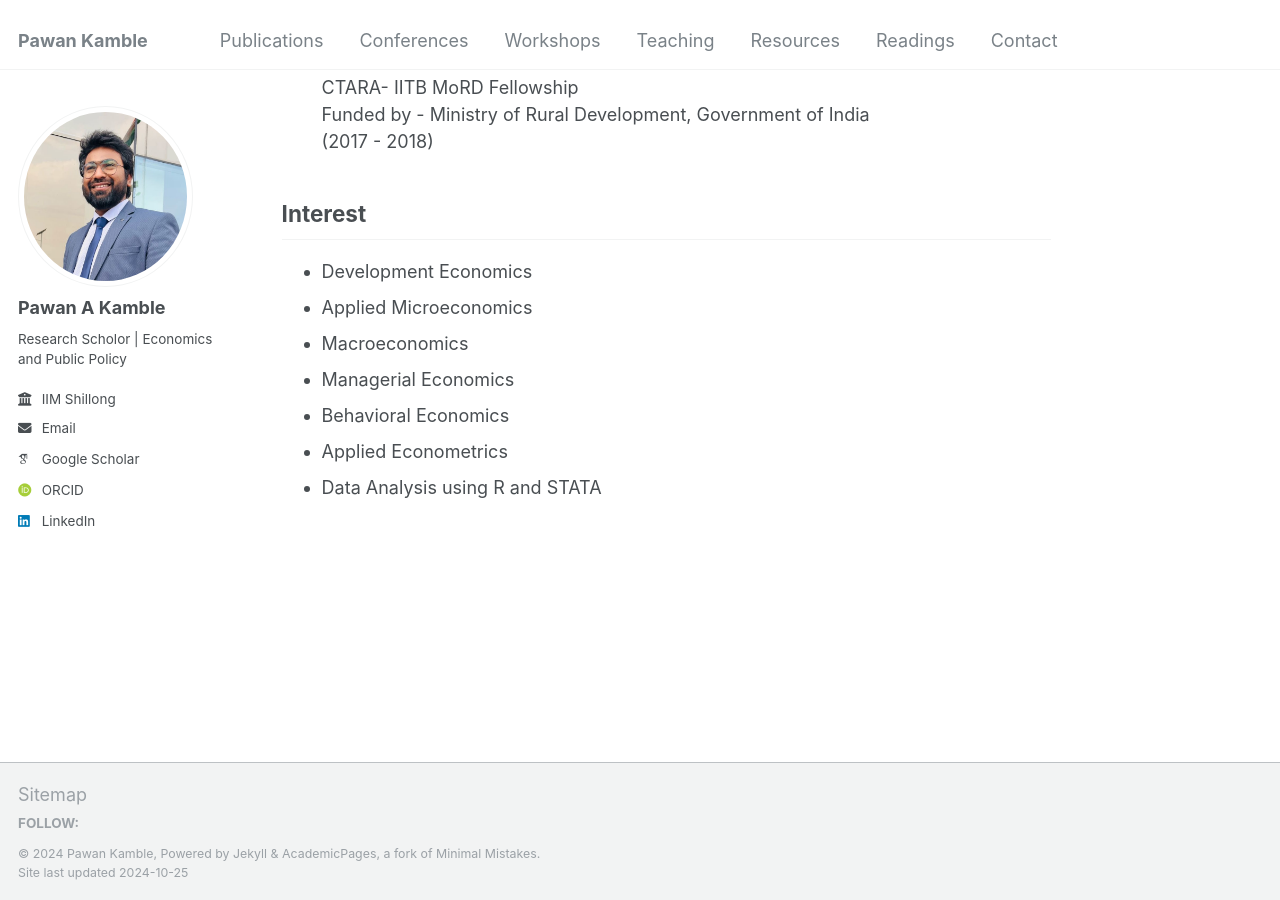
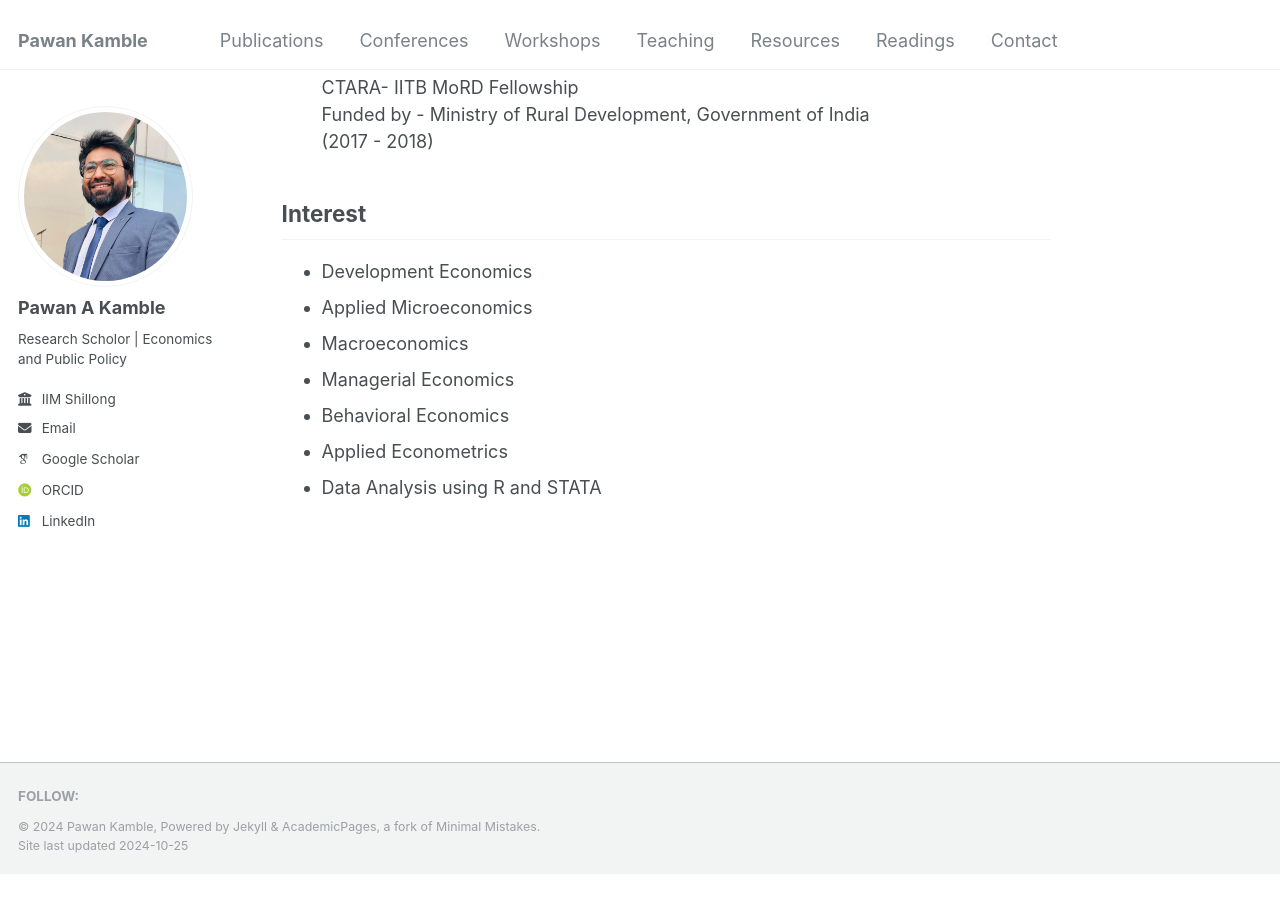
Before and after one commit to pawankb13/pawankb13.github.io, a Jekyll site: the page built from _pages/about.md, in a window 1280 px wide and 900 px high, scrolled down 994 px. Built offline with Jekyll 4.4.1, drawn with Linux system fonts in a browser that asks for light colours; some web fonts are replaced; after the commit the page ends 1867 px from its top, so only the background shows below that.

Commit message:
Update: Removed Sitemap

```diff
--- a/_includes/footer/custom.html
+++ b/_includes/footer/custom.html
@@ -1,3 +1,3 @@
 <!-- start custom footer snippets -->
-<a href="/sitemap/">Sitemap</a>
+<a href="/sitemap/"></a>  <!-- To add Site map - <a href="/sitemap/"></a> -->
 <!-- end custom footer snippets -->
```
Also changed, not shown: 2 other files.
